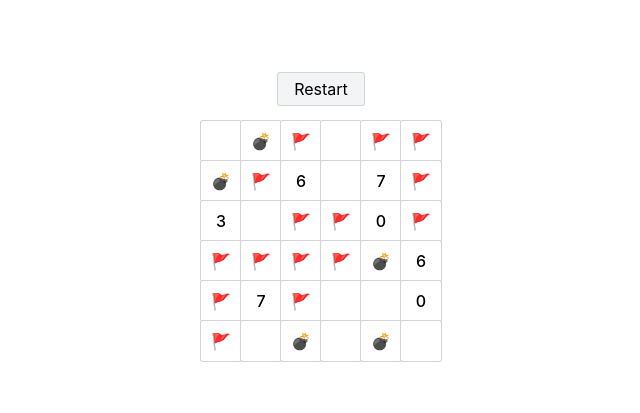
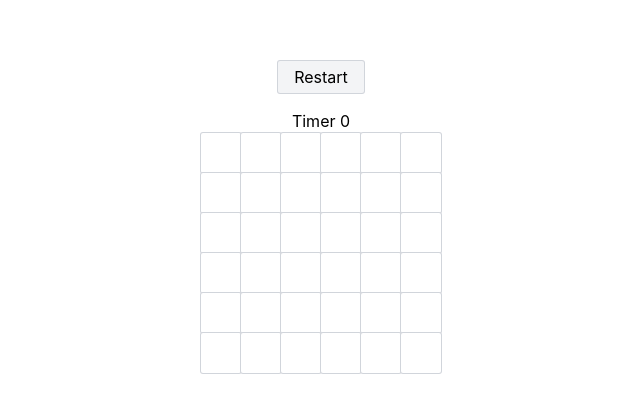
Before and after one commit to lichin-lin/reactive-minesweeper, a React (Create React App) app: page / in a window 1280 px wide. Shown: the part 183-596 px from the top of the page, without its empty margins (319-959 px from the left). Built offline with nearby package versions, Linux system fonts and the light colour scheme.

Commit message:
[FEAT] add game modal and basic logic

```diff
--- a/package.json
+++ b/package.json
@@ -44,6 +44,8 @@
   "devDependencies": {
     "@tailwindcss/postcss7-compat": "^2.1.4",
     "autoprefixer": "^9",
+    "mobx": "^6.3.2",
+    "mobx-react": "^7.2.0",
     "postcss": "^7",
     "tailwindcss": "npm:@tailwindcss/postcss7-compat"
   }
--- a/src/App.tsx
+++ b/src/App.tsx
@@ -1,37 +1,57 @@
 import React from "react";
+import { observer } from "mobx-react";
+import { IPropsCell, IPropsGame } from "./interface";
 import "./App.css";
 
-function App() {
-  const COL = 6;
-  const ROW = 6;
+const App = observer(({ gameState }: { gameState: IPropsGame }) => {
+  React.useEffect(() => {
+    gameState.setMines();
+  }, [gameState]);
+
   return (
-    <div className="App w-full h-full relative flex flex-col justify-center items-center bg-white">
-      <RestartBtn />
+    <div className="app w-full h-full relative flex flex-col justify-center items-center bg-white">
+      <RestartBtn gameState={gameState} />
+      Timer {gameState.secondsPassed}
       <Board>
-        {Array(ROW)
-          .fill(0)
-          .map((x) => Array(COL).fill(0))
-          .map((Row) => Row.map((cellData) => <Cell />))}
+        {gameState.cells.map((cellRow, x) =>
+          cellRow.map((cell, y) => (
+            <Cell
+              key={`${x}-${y}`}
+              data={cell}
+              clickBlock={() => gameState.setMines()}
+            />
+          ))
+        )}
       </Board>
     </div>
   );
-}
-const RestartBtn = () => {
+});
+
+const RestartBtn = ({ gameState }: { gameState: IPropsGame }) => {
   return (
-    <div className="restart-btn mb-4 px-4 py-1 rounded-sm ring-1 ring-gray-300 bg-gray-100 cursor-pointer">
-      {" "}
+    <div
+      className="restart-btn mb-4 px-4 py-1 rounded-sm ring-1 ring-gray-300 bg-gray-100 cursor-pointer"
+      onClick={() => gameState.reset()}
+    >
       Restart
     </div>
   );
 };
+
 const Board = ({ children }: { children: React.ReactNode }) => {
   return (
     <div className="board grid grid-cols-6 grid-rows-6 gap-0">{children}</div>
   );
 };
-const Cell = () => {
-  const STATE = ["flag", "cover", "uncover"][Math.floor(Math.random() * 3)];
-  const TYPE = ["boom", "non-boom"][Math.floor(Math.random() * 3)];
+
+const Cell = ({
+  data,
+  clickBlock,
+}: {
+  data: IPropsCell;
+  clickBlock: Function;
+}) => {
+  const STATE = ["flag", "cover", "uncover"][2];
   return (
     <div
       className={`cell flex justify-center items-center ring-1 ring-gray-300 bg-white rounded-sm w-10 h-10 font-medium ${
@@ -39,13 +59,19 @@ const Cell = () => {
           ? "cursor-pointer"
           : "cursor-default"
       }`}
+      onClick={() => {
+        if (STATE === "uncover") {
+          console.log("on click");
+          clickBlock();
+        }
+      }}
     >
       {STATE === "cover"
         ? ""
         : STATE === "uncover"
-        ? TYPE === "boom"
+        ? data.isMine
           ? "💣"
-          : Math.floor(Math.random() * 8)
+          : data.nearbyMines
         : "🚩"}
     </div>
   );
--- a/src/index.tsx
+++ b/src/index.tsx
@@ -1,14 +1,18 @@
-import React from 'react';
-import ReactDOM from 'react-dom';
-import './index.css';
-import App from './App';
-import reportWebVitals from './reportWebVitals';
+import React from "react";
+import ReactDOM from "react-dom";
+import "./index.css";
+import App from "./App";
+import reportWebVitals from "./reportWebVitals";
+
+// Data
+import { Game, SIZE, DIFFICULTY } from "./models";
+const GameState = new Game(SIZE.EASY, DIFFICULTY.EASY);
 
 ReactDOM.render(
   <React.StrictMode>
-    <App />
+    <App gameState={GameState} />
   </React.StrictMode>,
-  document.getElementById('root')
+  document.getElementById("root")
 );
 
 // If you want to start measuring performance in your app, pass a function
--- /dev/null
+++ b/src/interface.ts
@@ -0,0 +1,14 @@
+export interface IPropsGame {
+  // mine
+  cells: Array<Array<IPropsCell>>;
+  cellAt: Function;
+  setMines: Function;
+  // timer
+  secondsPassed: number;
+  increase: Function;
+  reset: Function;
+}
+export interface IPropsCell {
+  isMine: boolean;
+  nearbyMines: number | null;
+}
--- /dev/null
+++ b/src/models.ts
@@ -0,0 +1,64 @@
+import { makeAutoObservable, autorun, toJS } from "mobx";
+import { IPropsGame, IPropsCell } from "./interface";
+import { generateMine } from "./utils";
+
+export enum GameState {
+  PLAYING,
+  LOST,
+  WON,
+}
+export enum DIFFICULTY {
+  EASY = 0.2,
+  MEDIUM = 0.3,
+  HARD = 0.4,
+}
+
+export enum SIZE {
+  EASY = 6,
+  MEDIUM = 10,
+  HARD = 20,
+}
+
+export class Game implements IPropsGame {
+  cells: Array<Array<Cell>>;
+  secondsPassed: number = 0;
+
+  constructor(size: SIZE, level: DIFFICULTY) {
+    makeAutoObservable(this);
+    this.cells = this.initBoard(size);
+    autorun(() => console.log(toJS(this)));
+  }
+  initBoard(size: SIZE) {
+    return Array(size)
+      .fill(0)
+      .map((x) => Array(size).fill(0))
+      .map((Row) => Row.map((cell, id) => new Cell()));
+  }
+  setMines() {
+    const mines = generateMine(SIZE.EASY, DIFFICULTY.EASY);
+    mines.forEach((mine) => {
+      this.cells[mine[0]][mine[1]].isMine = true;
+      console.log(this.cells[mine[0]][mine[1]]);
+    });
+  }
+  cellAt(x: number, y: number): IPropsCell {
+    return this.cells[x][y];
+  }
+
+  increase() {
+    this.secondsPassed += 1;
+  }
+  reset() {
+    this.secondsPassed = 0;
+    this.cells = this.initBoard(SIZE.EASY);
+  }
+}
+
+export class Cell implements IPropsCell {
+  isMine: boolean = false;
+  nearbyMines: number | null = null;
+
+  constructor() {
+    makeAutoObservable(this);
+  }
+}
--- /dev/null
+++ b/src/utils.ts
@@ -0,0 +1,7 @@
+import { SIZE, DIFFICULTY } from './models';
+export const generateMine = (size: SIZE, level: DIFFICULTY) => {
+  return [
+    [1, 1],
+    [3, 2],
+  ];
+};
```
Also changed, not shown: 1 other file (tests, documents, lock files or other folders).
